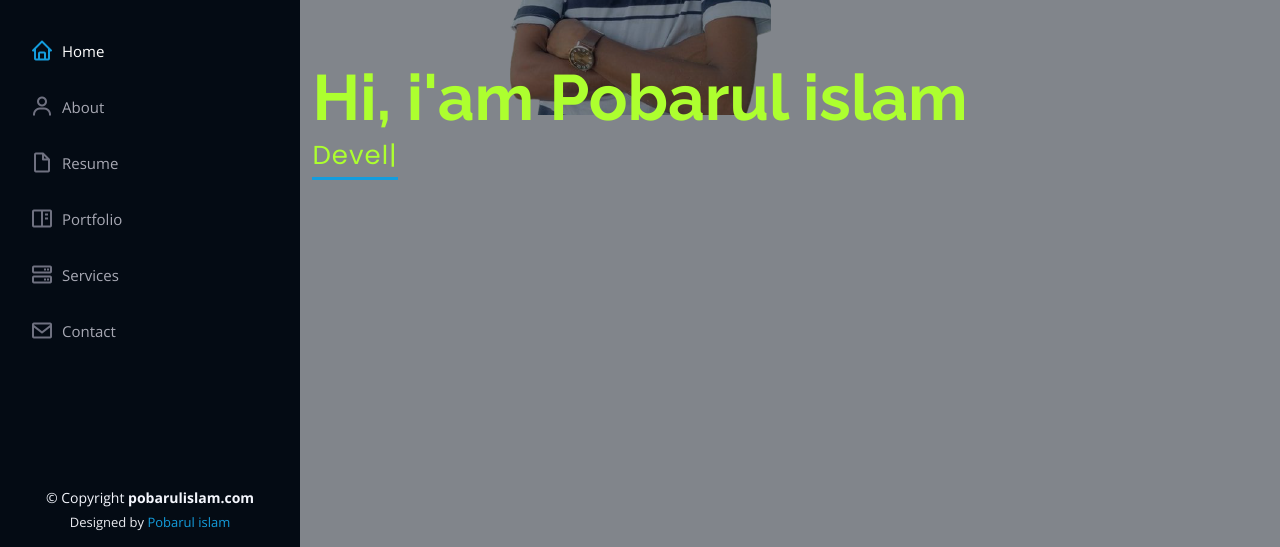
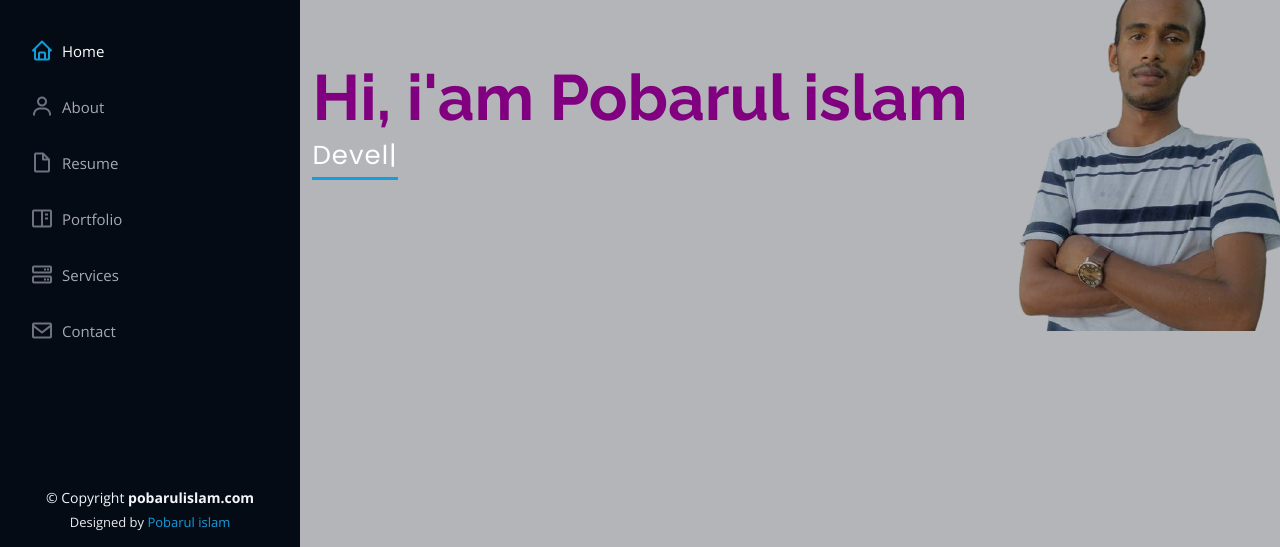
Before and after one commit to Pobarul-islam/bootstrap-1, a plain HTML site: page index.html in a window 1280 px wide. Shown: the part 253-800 px from the top of the page. Drawn offline with nearby package versions, Linux system fonts and the light colour scheme.

Commit message:
modified

```diff
--- a/assets/css/style.css
+++ b/assets/css/style.css
@@ -212,8 +212,9 @@ h1, h2, h3, h4, h5, h6 {
 #hero {
   width: 100%;
   height: 100vh;
-  background: url("../img/pobarul.png") top center;
+  background: url("../img/pobarul.png") right center;
   background-repeat: no-repeat;
+
 
 
 
@@ -223,7 +224,7 @@ h1, h2, h3, h4, h5, h6 {
 
 #hero:before {
   content: "";
-  background: rgba(5, 13, 24, 0.5);
+  background: rgba(5, 13, 24, 0.3);
   position: absolute;
   bottom: 0;
   top: 0;
@@ -243,7 +244,7 @@ h1, h2, h3, h4, h5, h6 {
   font-size: 64px;
   font-weight: 700;
   line-height: 56px;
-  color: greenyellow;
+  color: purple;
 }
 
 #hero p {
@@ -254,7 +255,7 @@ h1, h2, h3, h4, h5, h6 {
 }
 
 #hero p span {
-  color: greenyellow;
+  color: white;
   padding-bottom: 4px;
   letter-spacing: 1px;
   border-bottom: 3px solid #149ddd;
```
